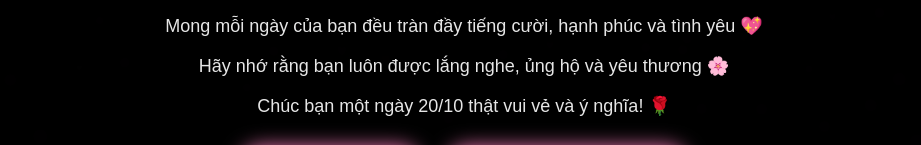
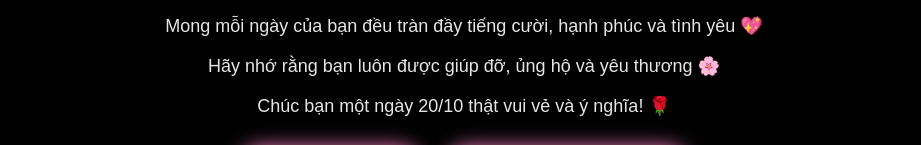
Before and after one commit to NguyenBaAnh/chuc-mung-20-10-Huong-, a plain HTML site: page index.html in a window 1280 px wide. Shown: the part 490-635 px from the top of the page, without its empty margins (176-1097 px from the left). Drawn offline with Linux system fonts and the light colour scheme.

Commit message:
Add files via upload

```diff
--- a/index.html
+++ b/index.html
@@ -15,7 +15,8 @@
 html,body {
   height:100%;margin:0;
   background: radial-gradient(circle at 50% 20%, #1a1a25, var(--dark-bg) 90%);
-  overflow:hidden;
+  overflow-x:hidden;
+  overflow-y:auto;
   color:white;
 }
 .card {
@@ -135,7 +136,7 @@ canvas#confetti,canvas#hearts,canvas#fireworks {
     <div class="msg">
       <p>Chúc bạn luôn rạng rỡ như vì sao trong đêm tối ✨</p>
       <p>Mong mỗi ngày của bạn đều tràn đầy tiếng cười, hạnh phúc và tình yêu 💖</p>
-      <p>Hãy nhớ rằng bạn luôn được lắng nghe, ủng hộ và yêu thương 🌸</p>
+      <p>Hãy nhớ rằng bạn luôn được giúp đỡ, ủng hộ và yêu thương 🌸</p>
       <p>Chúc bạn một ngày 20/10 thật vui vẻ và ý nghĩa! 🌹</p>
     </div>
     <button id="celebrate">Bắn Pháo Hoa 🎆</button>
```
